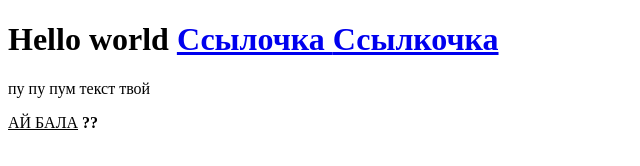
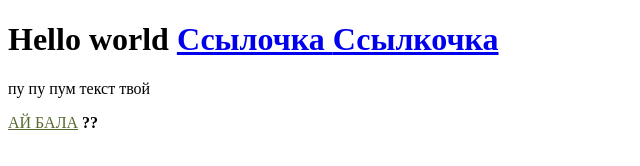
Before and after one commit to Axiide13/Axiide13.github.io, a plain HTML site: page index.html in a window 1280 px wide. Shown: the full height of the page, 0-640 px from the left. Drawn offline with Linux system fonts and the light colour scheme.

Commit message:
Update index.html

```diff
--- a/index.html
+++ b/index.html
@@ -11,7 +11,7 @@
         </h1>
 		<p> пу пу пум <span> текст твой </span> </p>
 		<span style="
-			color: blue #114511;
+			color:darkolivegreen;
 			text-decoration: underline;
 			">АЙ БАЛА</span>
 			<b> ??</b>
```
